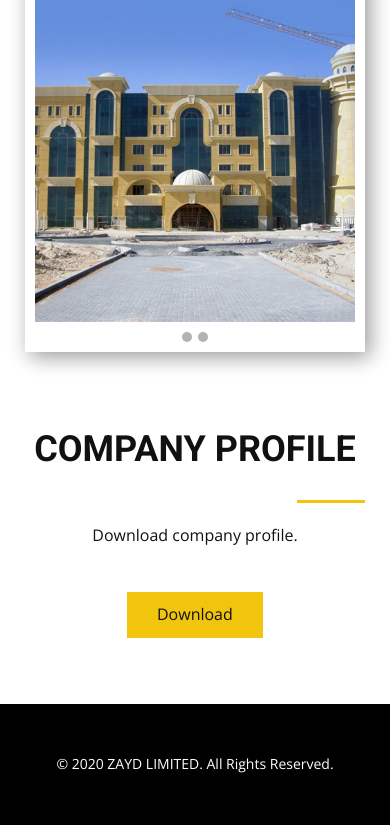
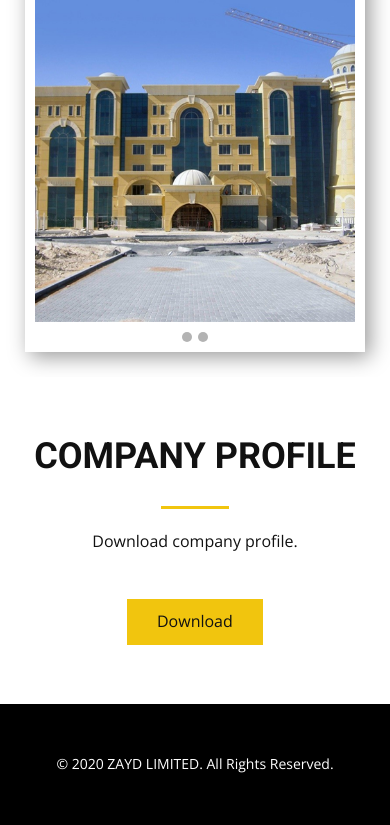
Before and after one commit to aubreyomondi/aubreyomondi.github.io, a PHP site: page / in a window 390 px wide. Shown: the part 2693-3518 px from the top of the page. Run offline with PHP 8.4, Linux system fonts and the light colour scheme.

Commit message:
Adjust lines for mobile view

```diff
--- a/HOME.css
+++ b/HOME.css
@@ -22,7 +22,7 @@
 .u-section-2 .u-layout-cell-2 {min-height: 358px; background-position: 0% 0%; animation-duration: 1500ms}
 .u-section-2 .u-container-layout-2 {box-shadow: 5px 5px 20px 0 rgba(0,0,0,0.4); padding: 30px}
 .u-section-2 .u-icon-2 {height: 90px; width: 90px; margin: 0 auto}
-.u-section-2 .u-text-4 {font-size: 1.875rem; margin: 30px 0 0}
+.u-section-2 .u-text-4 {font-size: 1.875rem; text-transform: none; margin: 30px 0 0}
 .u-section-2 .u-text-5 {margin: 20px 0 0}
 .u-section-2 .u-btn-2 {background-image: none; border-style: none none solid; text-transform: uppercase; font-size: 0.875rem; letter-spacing: 1px; margin: 25px auto 0; padding: 0}
 .u-section-2 .u-layout-cell-3 {min-height: 358px; background-position: 0% 0%; animation-duration: 1500ms}
@@ -37,7 +37,6 @@
 .u-section-2 .u-layout-cell-1 {min-height: 295px}
 .u-section-2 .u-btn-1 {margin-left: 35px}
 .u-section-2 .u-layout-cell-2 {min-height: 295px}
-.u-section-2 .u-text-4 {text-transform: none}
 .u-section-2 .u-layout-cell-3 {min-height: 295px} }
 
 @media (max-width: 991px){ .u-section-2 .u-sheet-1 {min-height: 383px}
@@ -103,7 +102,7 @@
 .u-section-3 .u-gallery-2 {height: 989px; width: auto; margin-right: initial; margin-left: initial} }.u-section-4 {background-image: none}
 .u-section-4 .u-sheet-1 {min-height: 327px}
 .u-section-4 .u-text-1 {font-weight: 700; width: 680px; margin: 53px auto 0}
-.u-section-4 .u-line-1 {width: 68px; height: 2px; transform-origin: center top 0; margin: 30px auto 0 536px}
+.u-section-4 .u-line-1 {width: 68px; height: 2px; transform-origin: center top 0; margin: 30px auto 0}
 .u-section-4 .u-text-2 {width: 680px; margin: 20px auto 0}
 .u-section-4 .u-btn-1 {background-image: none; border-style: none; margin: 44px auto 53px 502px}
 
@@ -112,11 +111,9 @@
 @media (max-width: 991px){ .u-section-4 .u-btn-1 {width: 112px} }
 
 @media (max-width: 767px){ .u-section-4 .u-text-1 {width: 540px}
-.u-section-4 .u-line-1 {margin-left: 472px}
 .u-section-4 .u-text-2 {width: 540px}
 .u-section-4 .u-btn-1 {margin-left: 202px} }
 
 @media (max-width: 575px){ .u-section-4 .u-text-1 {width: 340px}
-.u-section-4 .u-line-1 {margin-left: 272px}
 .u-section-4 .u-text-2 {margin-left: 0; margin-right: 0; width: 340px}
 .u-section-4 .u-btn-1 {margin-left: 102px} }
--- a/HOME.html
+++ b/HOME.html
@@ -76,7 +76,7 @@
       </div>
     </section>
     <section class="u-align-left u-clearfix u-white u-section-2" id="carousel_3156">
-      <div class="u-clearfix u-sheet u-sheet-1">
+      <div class="u-clearfix u-sheet u-valign-middle u-sheet-1">
         <h1 class="u-align-center u-text u-text-1">OUR INVOLVEMENTS</h1>
         <div class="u-border-3 u-border-palette-3-base u-line u-line-horizontal u-line-1"></div>
         <div class="u-clearfix u-disable-padding u-gutter-20 u-layout-wrap u-layout-wrap-1">
@@ -235,7 +235,7 @@ Schedules</p>
       </div>
     </section>
     <section class="u-align-center u-clearfix u-white u-section-4" id="sec-c13b">
-      <div class="u-align-center u-clearfix u-sheet u-sheet-1">
+      <div class="u-align-center u-clearfix u-sheet u-valign-middle u-sheet-1">
         <h1 class="u-align-center u-text u-text-1">COMPANY PROFILE</h1>
         <div class="u-border-3 u-border-palette-3-base u-line u-line-horizontal u-line-1"></div>
         <p class="u-text u-text-2">Download company profile.</p>
--- a/index.html
+++ b/index.html
@@ -76,7 +76,7 @@
       </div>
     </section>
     <section class="u-align-left u-clearfix u-white u-section-2" id="carousel_3156">
-      <div class="u-clearfix u-sheet u-sheet-1">
+      <div class="u-clearfix u-sheet u-valign-middle u-sheet-1">
         <h1 class="u-align-center u-text u-text-1">OUR INVOLVEMENTS</h1>
         <div class="u-border-3 u-border-palette-3-base u-line u-line-horizontal u-line-1"></div>
         <div class="u-clearfix u-disable-padding u-gutter-20 u-layout-wrap u-layout-wrap-1">
@@ -235,7 +235,7 @@ Schedules</p>
       </div>
     </section>
     <section class="u-align-center u-clearfix u-white u-section-4" id="sec-c13b">
-      <div class="u-align-center u-clearfix u-sheet u-sheet-1">
+      <div class="u-align-center u-clearfix u-sheet u-valign-middle u-sheet-1">
         <h1 class="u-align-center u-text u-text-1">COMPANY PROFILE</h1>
         <div class="u-border-3 u-border-palette-3-base u-line u-line-horizontal u-line-1"></div>
         <p class="u-text u-text-2">Download company profile.</p>
```
